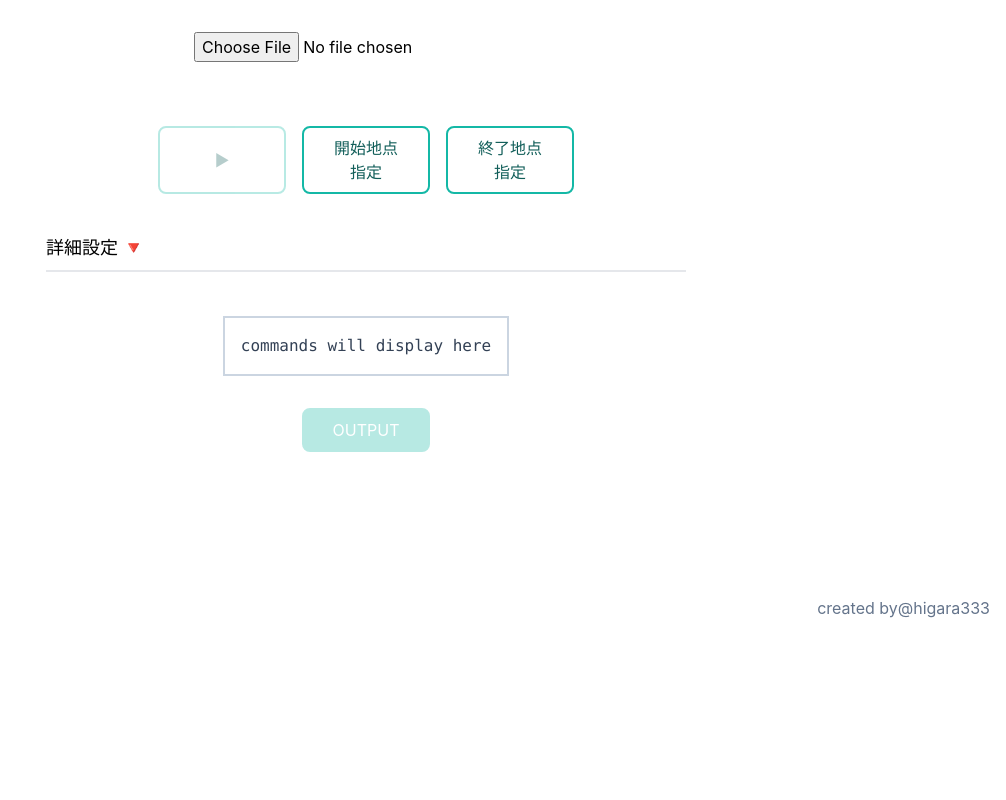
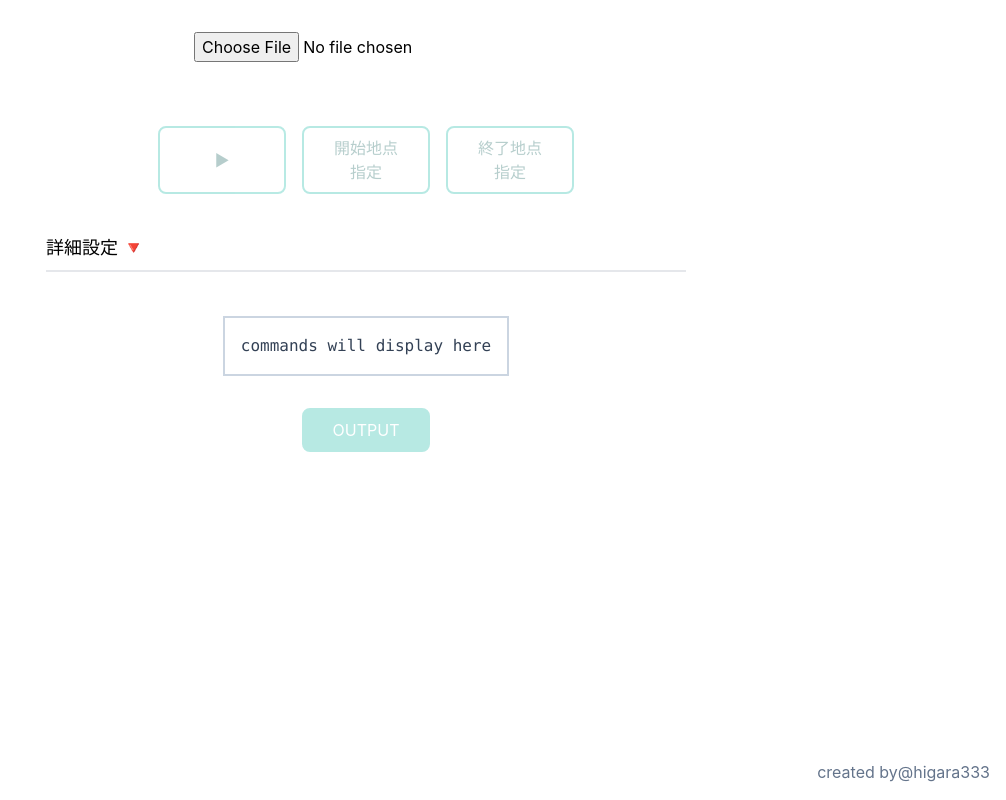
Before and after one commit to fluixyz-unnatural/simple-video-editor, a React (Vite) app: page / in a window 1280 px wide. Shown: the whole page, without its empty margins (274-1280 px from the left). Built offline with nearby package versions, Linux system fonts and the light colour scheme.

Commit message:
レイアウト修正

```diff
--- a/src/App.tsx
+++ b/src/App.tsx
@@ -4,9 +4,10 @@ import { simpleEditorStore } from "./models/simpleEditor/editor";
 
 function App() {
   return (
-    <Provider store={simpleEditorStore}>
-      <SimpleEditor />
-      {/* <div
+    <div className="layout-outer">
+      <Provider store={simpleEditorStore}>
+        <SimpleEditor />
+        {/* <div
           onMouseDown={handlers.onMouseDown}
           className="absolute h-6 w-6 bg-red-600"
           style={{
@@ -15,13 +16,14 @@ function App() {
             border: dragging ? "solid" : "none",
           }}
         ></div> */}
-      <div className="p-4 text-right text-slate-500">
+      </Provider>
+      <footer className="p-4 text-right text-slate-500">
         created by
         <a href="https://twitter.com/higara333" target="_blank">
           @higara333
         </a>
-      </div>
-    </Provider>
+      </footer>
+    </div>
   );
 }
 
--- a/src/components/simpleEditor/SetSegmentButton.tsx
+++ b/src/components/simpleEditor/SetSegmentButton.tsx
@@ -3,12 +3,13 @@ import { Second } from "../../domains/unit";
 import { Button } from "../Button";
 import { segmentChanged } from "../../models/simpleEditor/editor";
 
-type Props = { current: Second };
-export const SetSegmentButton: React.FC<Props> = ({ current }) => {
+type Props = { current: Second; disabled: boolean };
+export const SetSegmentButton: React.FC<Props> = ({ current, disabled }) => {
   const dispatch = useDispatch();
   return (
     <>
       <Button
+        disabled
         onClick={() => {
           dispatch(segmentChanged({ type: "start", time: current }));
         }}
@@ -18,6 +19,7 @@ export const SetSegmentButton: React.FC<Props> = ({ current }) => {
         指定
       </Button>
       <Button
+        disabled
         onClick={() => {
           dispatch(segmentChanged({ type: "end", time: current }));
         }}
--- a/src/components/simpleEditor/SimpleEditor.tsx
+++ b/src/components/simpleEditor/SimpleEditor.tsx
@@ -68,7 +68,7 @@ export const SimpleEditor = () => {
           playing={playing}
           onClick={() => setPlaying((prev) => !prev)}
         />
-        <SetSegmentButton current={state.editor.current} />
+        <SetSegmentButton disabled={!state.input} current={state.editor.current} />
       </div>
       {state.input && (
         <Timeline
--- a/src/index.css
+++ b/src/index.css
@@ -18,3 +18,10 @@
 label {
   user-select: none;
 }
+
+.layout-outer {
+  display: grid;
+  grid-template-column: 100%;
+  grid-template-rows: 1fr auto;
+  min-height: 100vh;
+}
```
